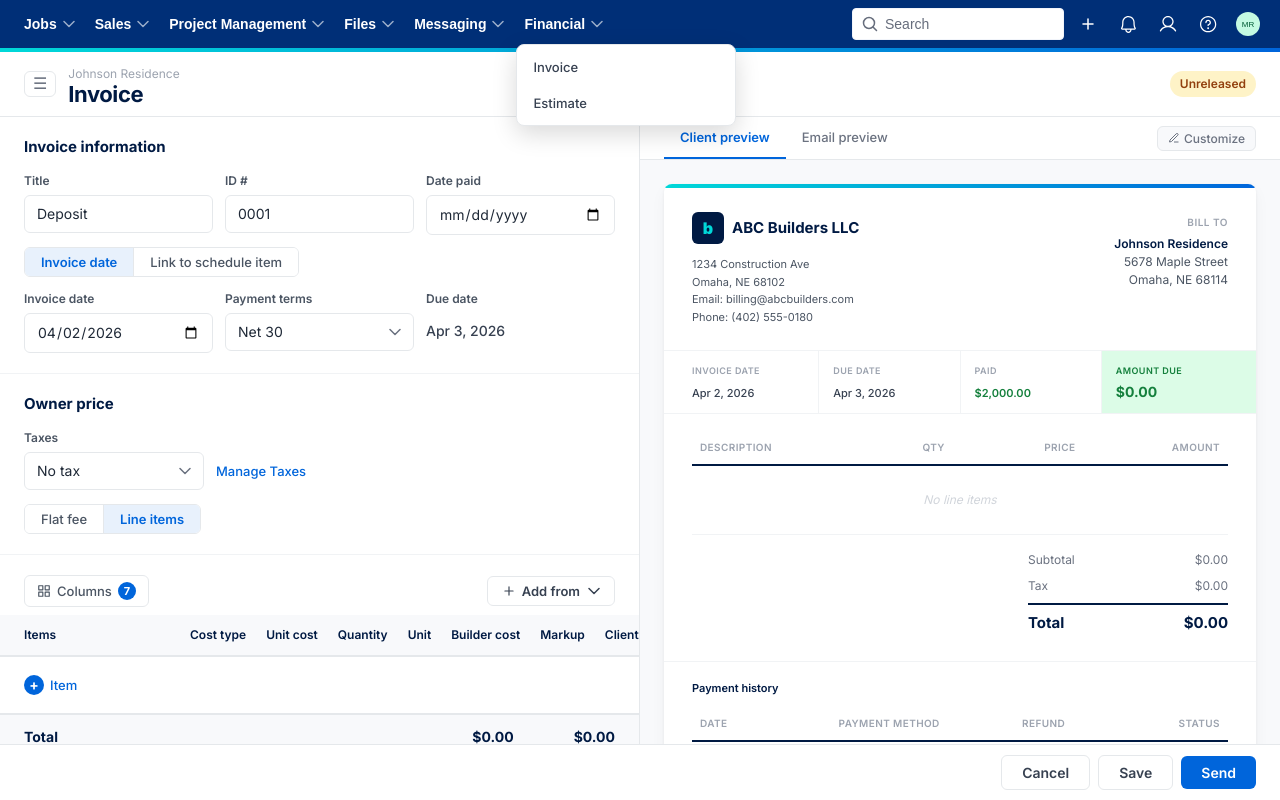
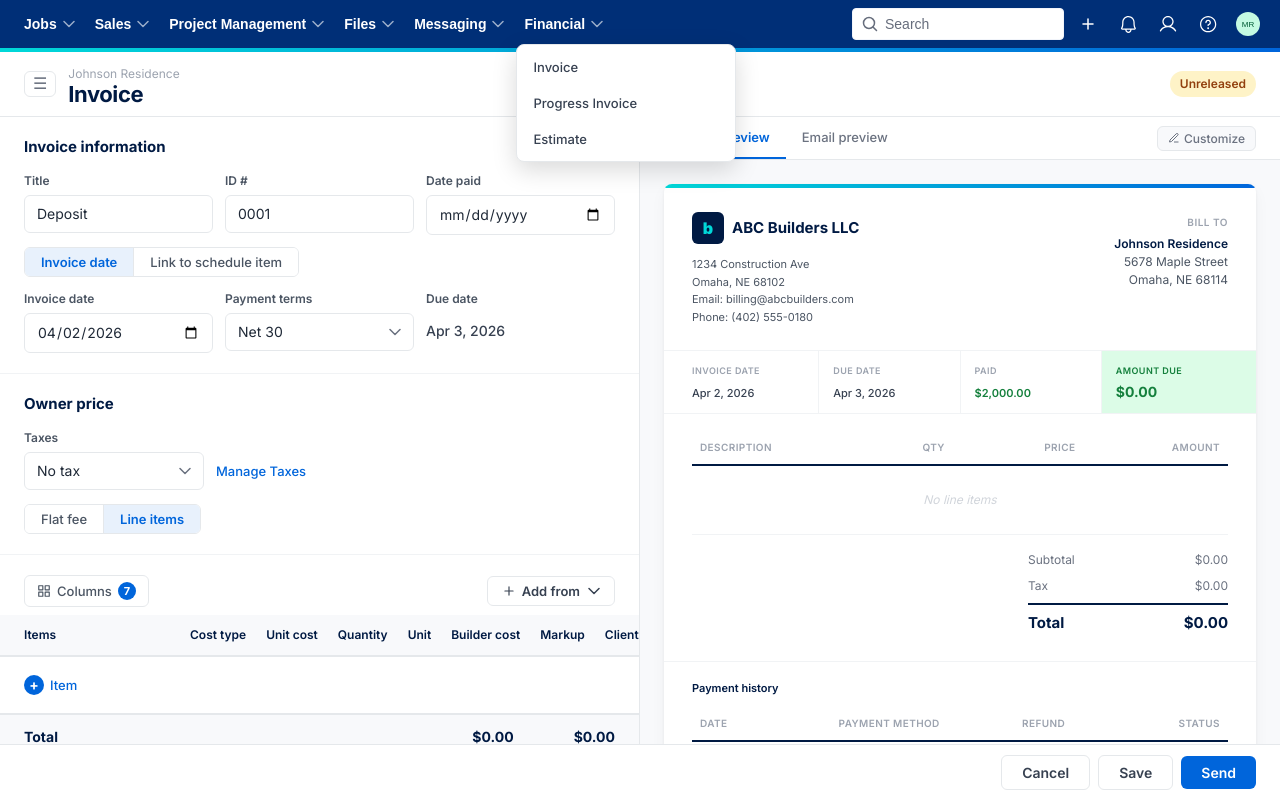
Before and after one commit to amyli3/bt-invoice, a React (Vite) app: page / in a window 1280 px wide. Both pictures are taken after a click on the button "Financial". Built offline with nearby package versions, Linux system fonts and the light colour scheme.

Commit message:
Add Progress Invoice to Financial dropdown

```diff
--- a/src/App.tsx
+++ b/src/App.tsx
@@ -18,6 +18,7 @@ import SelectionsModalV2 from './components/SelectionsModalV2';
 import JobPriceSummary from './components/JobPriceSummary';
 import SelectionsPage from './components/SelectionsPage';
 import OptionDetailPage from './components/OptionDetailPage';
+import AIAPayApp from './components/AIAPayApp';
 import { JOBS } from './mockData';
 import { getNextId } from './mockData';
 
@@ -25,7 +26,7 @@ export default function App() {
   const [invoice, setInvoice] = useState<Invoice>(defaultInvoice);
   const [jobOpen, setJobOpen] = useState(false);
   const [selectedJob, setSelectedJob] = useState(1);
-  const [activePage, setActivePage] = useState<'invoice' | 'job-price-summary' | 'selections' | 'option-detail'>('invoice');
+  const [activePage, setActivePage] = useState<'invoice' | 'job-price-summary' | 'selections' | 'option-detail' | 'progress-invoice'>('invoice');
   const [selectedOption, setSelectedOption] = useState<{ name: string; category: string; price: number; allowanceName?: string; status: string } | null>(null);
   const [activeView, setActiveView] = useState<'builder' | 'preview'>('builder');
   const [previewTab, setPreviewTab] = useState<'client' | 'email'>('client');
@@ -116,6 +117,17 @@ export default function App() {
     window.addEventListener('resize', handler);
     return () => window.removeEventListener('resize', handler);
   }, []);
+
+  if (activePage === 'progress-invoice') {
+    return (
+      <div style={{display: 'flex', flexDirection: 'column', height: '100vh'}}>
+        <TopNav onNavigate={(page) => setActivePage(page as any)} />
+        <div style={{flex: 1, overflowY: 'auto'}}>
+          <AIAPayApp />
+        </div>
+      </div>
+    );
+  }
 
   if (activePage === 'option-detail') {
     return (
--- a/src/components/TopNav.tsx
+++ b/src/components/TopNav.tsx
@@ -56,6 +56,7 @@ export default function TopNav({ onNavigate }: TopNavProps) {
           {financialOpen && (
             <div className="topnav-dropdown">
               <button className="topnav-dropdown-item" onClick={() => { setFinancialOpen(false); onNavigate?.('invoice'); }}>Invoice</button>
+              <button className="topnav-dropdown-item" onClick={() => { setFinancialOpen(false); onNavigate?.('progress-invoice'); }}>Progress Invoice</button>
               <button className="topnav-dropdown-item" onClick={() => { setFinancialOpen(false); }}>Estimate</button>
             </div>
           )}
```
